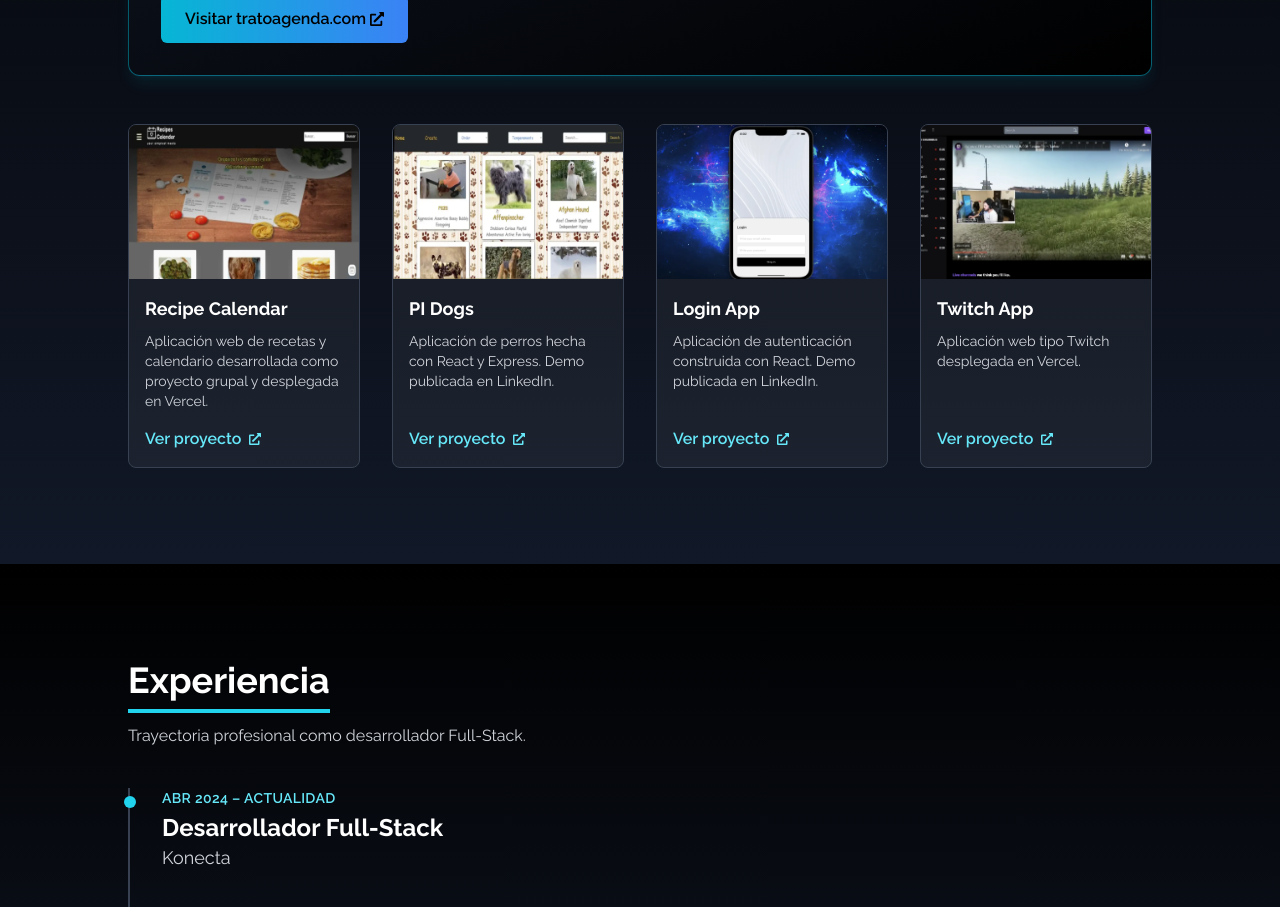
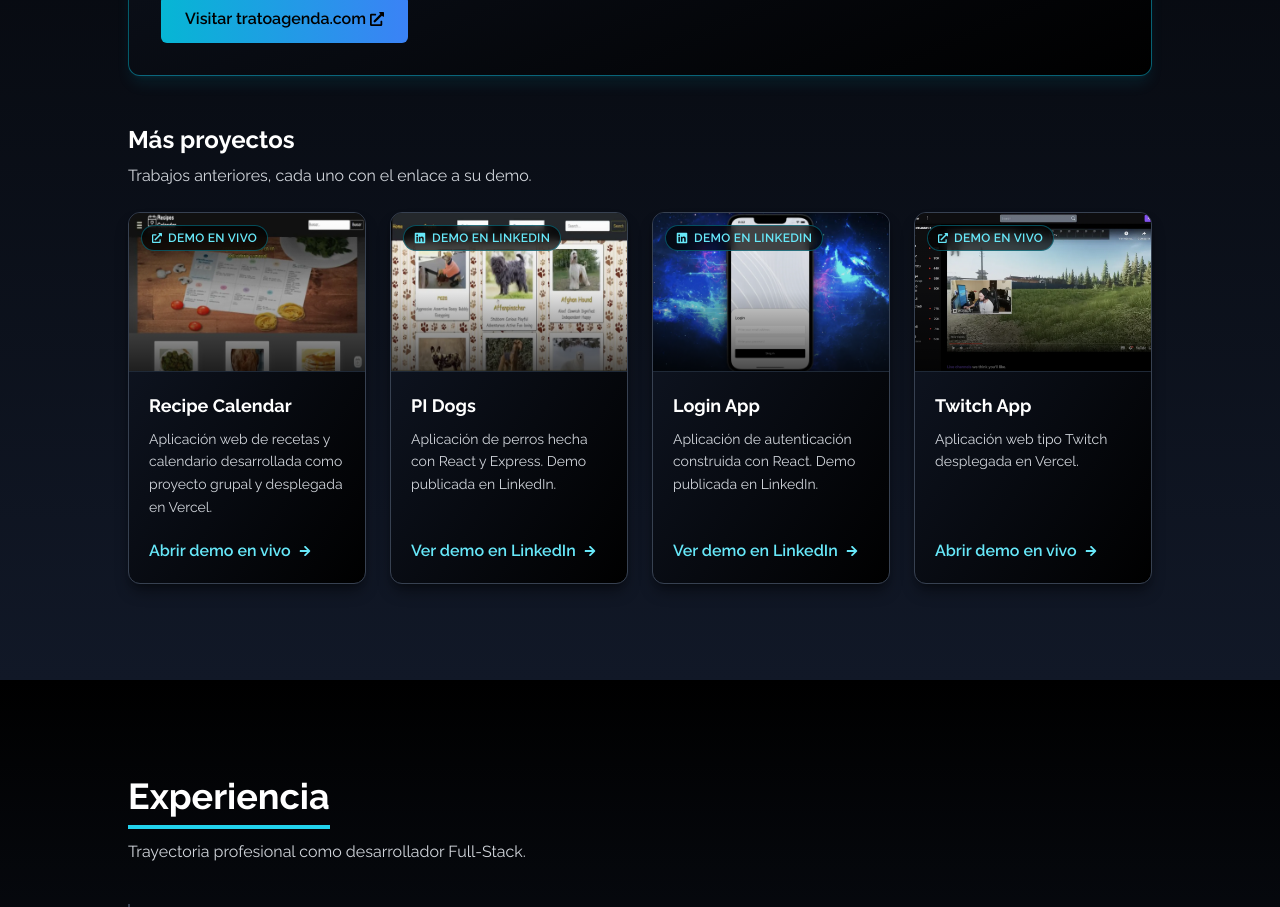
Before and after one commit to Lautaro124/Portfolio, a React (Vite) app: page / in a window 1280 px wide. Shown: the part 1880-2787 px from the top of the page. Built offline with nearby package versions, Linux system fonts and the light colour scheme.

Commit message:
fix: repair mobile menu and refine project cards

```diff
--- a/src/components/NavBar/NabBar.tsx
+++ b/src/components/NavBar/NabBar.tsx
@@ -20,7 +20,11 @@ const NabBar = () => {
     toggleRef.current?.focus()
   }
 
-  /* Escape closes the mobile menu and the page stays locked while it is open. */
+  /*
+   * Escape closes the mobile menu and the page stays locked while it is open.
+   * Growing past the `md` breakpoint also closes it: the panel is `md:hidden`,
+   * so leaving it open on desktop would keep the scroll lock with no way out.
+   */
   useEffect(() => {
     if (!navOpen) return
 
@@ -28,11 +32,18 @@ const NabBar = () => {
       if (event.key === 'Escape') closeNav()
     }
 
+    const desktop = window.matchMedia('(min-width: 768px)')
+    const onBreakpointChange = () => {
+      if (desktop.matches) setNavOpen(false)
+    }
+
     document.addEventListener('keydown', onKeyDown)
+    desktop.addEventListener('change', onBreakpointChange)
     document.body.style.overflow = 'hidden'
 
     return () => {
       document.removeEventListener('keydown', onKeyDown)
+      desktop.removeEventListener('change', onBreakpointChange)
       document.body.style.overflow = ''
     }
   }, [navOpen])
@@ -84,8 +95,8 @@ const NabBar = () => {
           <button
             type="button"
             ref={toggleRef}
-            onClick={() => setNavOpen(!navOpen)}
-            className="z-10 p-2 text-gray-200 md:hidden"
+            onClick={() => setNavOpen(open => !open)}
+            className="relative z-10 p-2 text-gray-200 md:hidden"
             aria-label={(navOpen ? t('nav.close_menu') : t('nav.open_menu')) as string}
             aria-expanded={navOpen}
             aria-controls="mobile-menu"
@@ -95,7 +106,7 @@ const NabBar = () => {
         </div>
       </div>
 
-      <MobileNavSection open={navOpen} onNavigate={closeNav} />
+      <MobileNavSection open={navOpen} onNavigate={closeNav} onClose={closeNav} />
     </header>
   )
 }
--- a/src/components/Portfolio/Portfolio.tsx
+++ b/src/components/Portfolio/Portfolio.tsx
@@ -1,4 +1,12 @@
-import { FaWhatsapp, FaGoogle, FaRegBell, FaQrcode, FaExternalLinkAlt } from 'react-icons/fa'
+import {
+  FaWhatsapp,
+  FaGoogle,
+  FaRegBell,
+  FaQrcode,
+  FaExternalLinkAlt,
+  FaLinkedin,
+  FaArrowRight,
+} from 'react-icons/fa'
 import { useTranslation } from 'react-i18next'
 import GrupalProject from '../../assets/images/ProyectoGrupal.webp'
 import PiDogs from '../../assets/images/PiDogs.webp'
@@ -7,10 +15,16 @@ import Twitch from '../../assets/images/twitch.webp'
 import SectionHeading from '../SectionHeading/SectionHeading'
 import { TRATO_AGENDA_URL, containerClass, primaryButtonClass, sectionClass } from '../utils'
 
+/*
+ * `kind` is derived from the link each project already points at, so the badge
+ * and the call to action stay grounded in existing data: `live` for the
+ * deployed apps, `linkedin` for the demos published as LinkedIn posts.
+ */
 type Project = {
   id: string
   source: string
   href: string
+  kind: 'live' | 'linkedin'
   nameKey: string
   descriptionKey: string
   altKey: string
@@ -21,6 +35,7 @@ const projects: Project[] = [
     id: 'recipe',
     source: GrupalProject,
     href: 'https://recipecalendar.vercel.app/',
+    kind: 'live',
     nameKey: 'projects.recipe.name',
     descriptionKey: 'projects.recipe.description',
     altKey: 'projects.recipe.image_alt',
@@ -29,6 +44,7 @@ const projects: Project[] = [
     id: 'pidogs',
     source: PiDogs,
     href: 'https://www.linkedin.com/posts/lautaro-gabriel-gonzalez_video-react-express-activity-6836343147270856704-rrEz?utm_source=share&utm_medium=member_desktop',
+    kind: 'linkedin',
     nameKey: 'projects.pidogs.name',
     descriptionKey: 'projects.pidogs.description',
     altKey: 'projects.pidogs.image_alt',
@@ -37,6 +53,7 @@ const projects: Project[] = [
     id: 'login',
     source: LoginApp,
     href: 'https://www.linkedin.com/posts/lautaro-gabriel-gonzalez_react-javascript-github-activity-7010739738189967360-K9pR?utm_source=share&utm_medium=member_desktop',
+    kind: 'linkedin',
     nameKey: 'projects.login.name',
     descriptionKey: 'projects.login.description',
     altKey: 'projects.login.image_alt',
@@ -45,6 +62,7 @@ const projects: Project[] = [
     id: 'twitch',
     source: Twitch,
     href: 'https://twitch-ten.vercel.app/',
+    kind: 'live',
     nameKey: 'projects.twitch.name',
     descriptionKey: 'projects.twitch.description',
     altKey: 'projects.twitch.image_alt',
@@ -104,12 +122,21 @@ const Portfolio = () => {
           </a>
         </article>
 
-        <ul className="grid gap-8 sm:grid-cols-2 lg:grid-cols-4">
-          {projects.map(project => (
+        <div className="flex flex-col gap-2 pb-6">
+          <h3 className="text-xl font-bold sm:text-2xl">{t('projects.more_label')}</h3>
+          <p className="text-gray-300">{t('projects.more_intro')}</p>
+        </div>
+
+        <ul className="grid gap-6 sm:grid-cols-2 xl:grid-cols-4">
+          {projects.map(project => {
+            const isLive = project.kind === 'live'
+
+            return (
               <li
                 key={project.id}
-              className="flex flex-col overflow-hidden rounded-lg border border-gray-700 bg-white/5"
+                className="group relative flex flex-col overflow-hidden rounded-xl border border-gray-700 bg-gradient-to-br from-gray-900 to-black shadow-lg shadow-black/40 transition duration-200 hover:-translate-y-1 hover:border-cyan-500/60 hover:shadow-cyan-500/10 focus-within:-translate-y-1 focus-within:border-cyan-400 focus-within:ring-2 focus-within:ring-cyan-400 focus-within:ring-offset-2 focus-within:ring-offset-black motion-reduce:transition-none motion-reduce:hover:translate-y-0"
               >
+                <div className="relative overflow-hidden border-b border-gray-800">
                   <img
                     src={project.source}
                     alt={t(project.altKey) as string}
@@ -117,26 +144,48 @@ const Portfolio = () => {
                     height={746}
                     loading="lazy"
                     decoding="async"
-                className="aspect-[3/2] w-full object-cover object-top"
+                    className="aspect-[3/2] w-full object-cover object-top transition-transform duration-300 group-hover:scale-105 motion-reduce:transition-none motion-reduce:group-hover:scale-100"
                   />
-              <div className="flex flex-1 flex-col p-4">
-                <h3 className="text-lg font-bold">{t(project.nameKey)}</h3>
-                <p className="flex-1 pt-2 text-sm text-gray-300">{t(project.descriptionKey)}</p>
+                  <div
+                    className="absolute inset-0 bg-gradient-to-t from-black/70 via-black/10 to-transparent"
+                    aria-hidden
+                  />
+                  <span className="absolute left-3 top-3 inline-flex items-center gap-1.5 rounded-full border border-cyan-500/40 bg-black/70 px-2.5 py-1 text-xs font-semibold uppercase tracking-wide text-cyan-300 backdrop-blur-sm">
+                    {isLive ? (
+                      <FaExternalLinkAlt size={10} aria-hidden />
+                    ) : (
+                      <FaLinkedin size={12} aria-hidden />
+                    )}
+                    {t(isLive ? 'projects.tag_live' : 'projects.tag_linkedin')}
+                  </span>
+                </div>
+
+                <div className="flex flex-1 flex-col p-5">
+                  <h4 className="text-lg font-bold">{t(project.nameKey)}</h4>
+                  <p className="flex-1 pt-2 text-sm leading-relaxed text-gray-300">
+                    {t(project.descriptionKey)}
+                  </p>
+                  {/* Stretched link: one accessible link that makes the whole card clickable. */}
                   <a
                     href={project.href}
                     target="_blank"
                     rel="noopener noreferrer"
-                  className="mt-4 inline-flex items-center gap-2 font-semibold text-cyan-300 hover:text-cyan-200 hover:underline"
+                    className="mt-5 inline-flex w-fit items-center gap-2 font-semibold text-cyan-300 transition-colors duration-200 after:absolute after:inset-0 after:rounded-xl group-hover:text-cyan-200 hover:underline focus-visible:underline focus-visible:outline-none"
                   >
-                  {t('projects.view')}
-                  <FaExternalLinkAlt size={12} aria-hidden />
+                    {t(isLive ? 'projects.cta_live' : 'projects.cta_linkedin')}
+                    <FaArrowRight
+                      size={12}
+                      aria-hidden
+                      className="transition-transform duration-200 group-hover:translate-x-1 motion-reduce:transition-none motion-reduce:group-hover:translate-x-0"
+                    />
                     <span className="sr-only">
                       : {t(project.nameKey)} {t('projects.new_tab')}
                     </span>
                   </a>
                 </div>
               </li>
-          ))}
+            )
+          })}
         </ul>
       </div>
     </section>
--- a/src/translate/en/global.json
+++ b/src/translate/en/global.json
@@ -54,6 +54,12 @@
     "visit": "Visit tratoagenda.com",
     "view": "View project",
     "new_tab": "(opens in a new tab)",
+    "more_label": "More projects",
+    "more_intro": "Earlier work, each with a link to its demo.",
+    "cta_live": "Open live demo",
+    "cta_linkedin": "Watch demo on LinkedIn",
+    "tag_live": "Live demo",
+    "tag_linkedin": "LinkedIn demo",
     "trato": {
       "name": "Trato Agenda",
       "tagline": "WhatsApp appointment management synced with Google Calendar.",
--- a/src/translate/es/global.json
+++ b/src/translate/es/global.json
@@ -54,6 +54,12 @@
     "visit": "Visitar tratoagenda.com",
     "view": "Ver proyecto",
     "new_tab": "(se abre en una pestaña nueva)",
+    "more_label": "Más proyectos",
+    "more_intro": "Trabajos anteriores, cada uno con el enlace a su demo.",
+    "cta_live": "Abrir demo en vivo",
+    "cta_linkedin": "Ver demo en LinkedIn",
+    "tag_live": "Demo en vivo",
+    "tag_linkedin": "Demo en LinkedIn",
     "trato": {
       "name": "Trato Agenda",
       "tagline": "Gestión de turnos por WhatsApp sincronizada con Google Calendar.",
```
Also changed, not shown: src/components/MobileNavSection/MobileNavSection.tsx (+35 -6 lines). Lines whose indentation alone changed are shown as unchanged.
